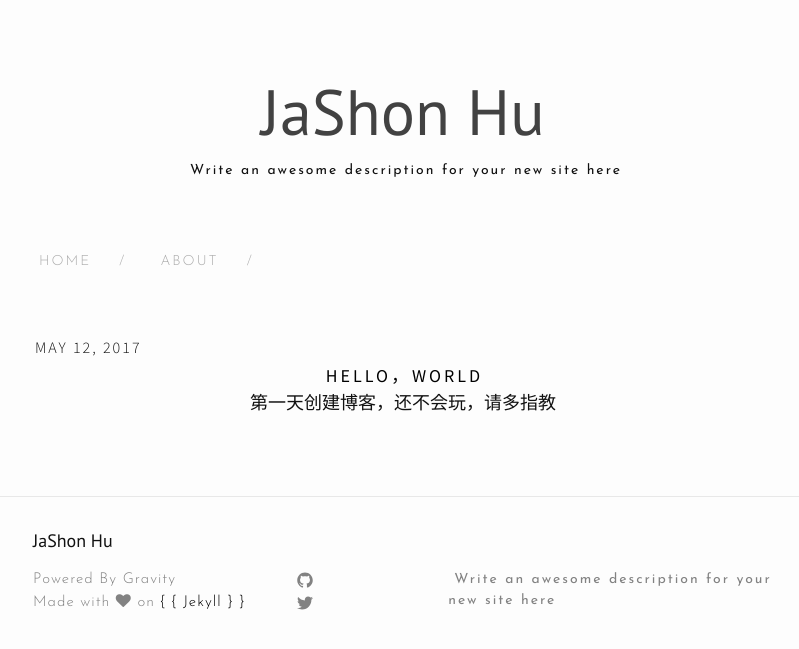
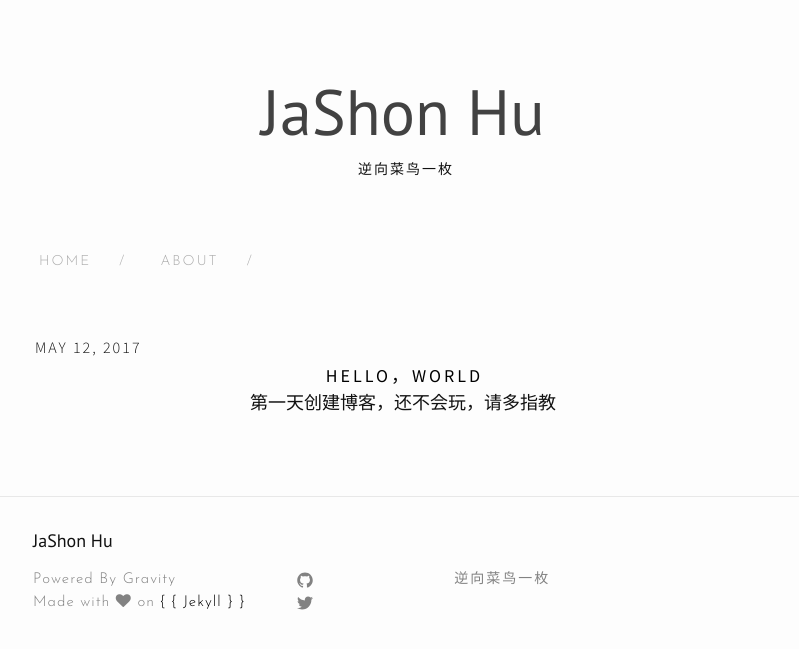
Before and after one commit to Ja5h0n/Ja5h0n.github.io, a Jekyll site: the page built from index.html, in a window 1280 px wide. Shown: the top 649 px of the page, without its empty margins (237-1036 px from the left). Built offline with Jekyll 4.4.1, drawn with Linux system fonts in a browser that asks for light colours; nearby versions of some CDN libraries.

Commit message:
Update Configuration

```diff
--- a/_config.yml
+++ b/_config.yml
@@ -1,7 +1,7 @@
 # Created by Jekyll Writer
 title: JaShon Hu
 email: DelphicGeek@gmail.com
-description: Write an awesome description for your new site here
+description: 逆向菜鸟一枚
 baseurl: ''
 url: ''
 permalink: '/:year/:month/:day/:title/'
```
